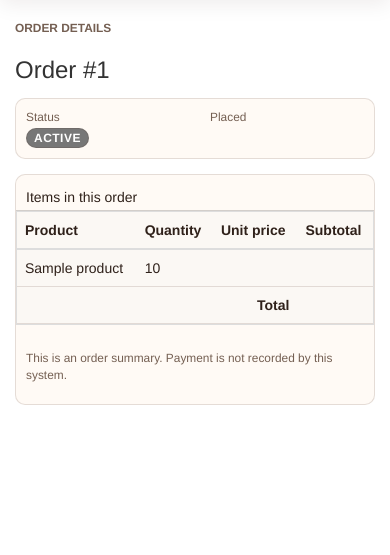
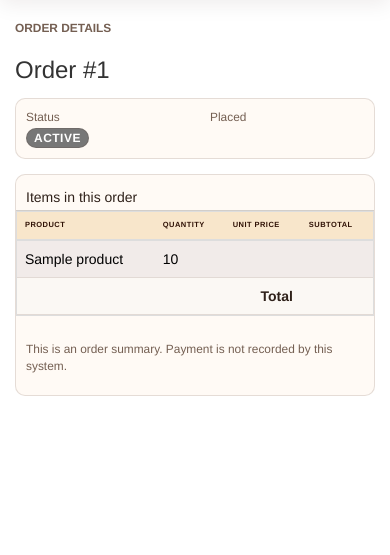
Before and after one commit to hpasionaccessgov/ordering_system, a Yii app: template views/order/view.php in a window 390 px wide. Shown: the part 84-639 px from the top of the page. Run offline with PHP 8.4 and a stand-in for Yii, Linux system fonts and the light colour scheme; the template is opened without the code that fills it: most values are stand-ins (such as "Sample title", 1, 10 or a date in 2020); data that the repository does not hold is empty; some libraries are stand-ins or nearby versions.

Commit message:
Refactor table into adminlte reference design:
- Coffee-colored alternating rows
- Hover highlighting
- Clear uppercase column headers
- Better cell spacing and alignment
- Responsive horizontal scrolling on small screens

```diff
--- a/controllers/AdminRoleController.php
+++ b/controllers/AdminRoleController.php
@@ -132,6 +132,8 @@ class AdminRoleController extends Controller
             Yii::$app->authManager->remove($role);
         }
 
+        Yii::$app->session->setFlash('success', "Role '{$name}' was deleted.");
+
         return $this->redirect(['index']);
     }
 
--- a/views/order/index.php
+++ b/views/order/index.php
@@ -57,5 +57,6 @@ if (Yii::$app->user->can('order.view')) {
             'dataProvider' => $dataProvider,
             'columns' => $columns,
         ]) ?>
+
     </div>
 </div>
--- a/views/order/receipt.php
+++ b/views/order/receipt.php
@@ -62,7 +62,7 @@ $statusLabels = [
 
         <h2 class="h6 mb-3">Order details</h2>
         <div class="table-responsive">
-            <table class="table align-middle">
+            <table class="table table-striped table-hover align-middle cafebara-data-table">
                 <thead>
                     <tr>
                         <th>Product</th>
--- a/views/order/view.php
+++ b/views/order/view.php
@@ -78,7 +78,7 @@ $nextStatus = $model->nextStatus();
             <h2 class="h5 mb-0">Items in this order</h2>
         </div>
         <div class="table-responsive">
-            <table class="table align-middle mb-0">
+            <table class="table table-striped table-hover align-middle mb-0 cafebara-data-table">
                 <thead>
                     <tr>
                         <th>Product</th>
--- a/web/css/cafebara-theme.css
+++ b/web/css/cafebara-theme.css
@@ -1133,10 +1133,27 @@ body {
     min-width: 36rem;
 }
 
-.cafebara-admin-grid .table thead th {
+.cafebara-admin-grid .table,
+.cafebara-data-table {
+    --bs-table-striped-bg: rgba(var(--cafebara-brown-rgb), .07);
+    --bs-table-hover-bg: rgba(var(--cafebara-brown-rgb), .13);
+    --bs-table-hover-color: var(--bs-body-color);
+}
+
+.cafebara-admin-grid .table thead th,
+.cafebara-data-table thead th {
     background-color: var(--cafebara-cream);
     color: var(--cafebara-dark);
     white-space: nowrap;
+    font-size: .75rem;
+    letter-spacing: .06em;
+    text-transform: uppercase;
+}
+
+.cafebara-admin-grid .table > :not(caption) > * > *,
+.cafebara-data-table > :not(caption) > * > * {
+    padding: .8rem 1rem;
+    vertical-align: middle;
 }
 
 .cafebara-admin-grid .pagination {
@@ -1168,7 +1185,8 @@ body {
     height: 280px;
 }
 
-[data-bs-theme="dark"] .cafebara-admin-grid .table thead th {
+[data-bs-theme="dark"] .cafebara-admin-grid .table thead th,
+[data-bs-theme="dark"] .cafebara-data-table thead th {
     border-bottom-color: var(--bs-border-color);
     background-color: var(--cafebara-surface-raised);
     color: var(--bs-body-color);
--- a/widgets/AdminGridView.php
+++ b/widgets/AdminGridView.php
@@ -14,7 +14,7 @@ class AdminGridView extends GridView
     ];
 
     public $tableOptions = [
-        'class' => 'table table-hover align-middle mb-0',
+        'class' => 'table table-striped table-hover align-middle mb-0 cafebara-data-table',
     ];
 
     public $layout = "{summary}\n{items}\n<div class=\"d-flex justify-content-end p-3\">{pager}</div>";
```
